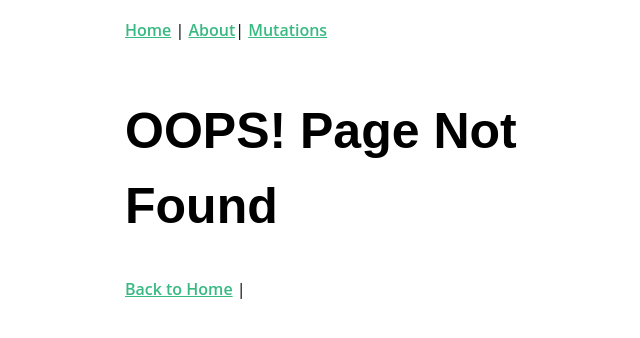
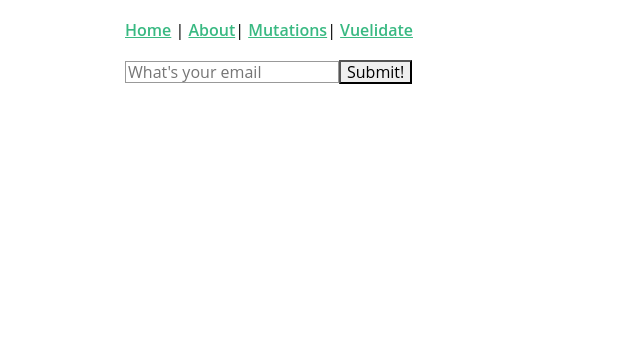
Before and after one commit to seltan-ursource/Vue, a Vue app: page /example in a window 1280 px wide. Before the commit this address led to /404. Shown: the top 338 px of the page, without its empty margins (285-925 px from the left). Built offline with nearby package versions, Linux system fonts and the light colour scheme.

Commit message:
WIPvalidate

```diff
--- a/package.json
+++ b/package.json
@@ -14,6 +14,7 @@
     "vue": "^2.6.11",
     "vue-router": "^3.1.6",
     "vuejs-datepicker": "^1.6.2",
+    "vuelidate": "^0.7.5",
     "vuex": "^3.1.3"
   },
   "devDependencies": {
--- a/src/components/NavBar.vue
+++ b/src/components/NavBar.vue
@@ -3,7 +3,8 @@
         <nav>
             <router-link to="/">Home</router-link> |
             <router-link to="/about">About</router-link>|
-            <router-link to="/mutations">Mutations</router-link>
+            <router-link to="/mutations">Mutations</router-link>|
+            <router-link to="/example">Vuelidate</router-link>
         </nav>
     </div>
 </template>
--- a/src/main.js
+++ b/src/main.js
@@ -2,9 +2,11 @@ import Vue from "vue";
 import App from "./App.vue";
 import router from "./router";
 import store from "./store";
-import 'nprogress/nprogress.css'
+import "nprogress/nprogress.css";
+import Vuelidate from "vuelidate";
 
 Vue.config.productionTip = false;
+Vue.use(Vuelidate)
 
 new Vue({
   router,
--- a/src/router/index.js
+++ b/src/router/index.js
@@ -4,6 +4,7 @@ import Home from "../views/Home.vue";
 import Mutation from "../views/Mutations.vue";
 import NProgress from "nprogress";
 import NotFoundError from "../views/NotFound.vue";
+import Example from "../views/Example.vue";
 
 Vue.use(VueRouter);
 
@@ -33,6 +34,11 @@ const routes = [
     component: NotFoundError
   },
   {
+    path: "/example",
+    name: "example",
+    component: Example
+  },
+  {
     path : "*",
     redirect :{name : "404"}
   }
--- /dev/null
+++ b/src/views/Example.vue
@@ -0,0 +1,23 @@
+<template>
+      <div>
+        <input type="email" placeholder="What's your email" v-model="email"/>
+        <button type="submit">Submit!</button>
+      </div>
+    </template>
+
+    <script>
+    import { required, email } from "vuelidate/lib/validators"
+    export default{
+      data() {
+        return {
+          email: null
+        }
+      },
+      validations: {
+        email: {
+          required,
+          email
+        }
+      }
+    }
+    </script>
```
